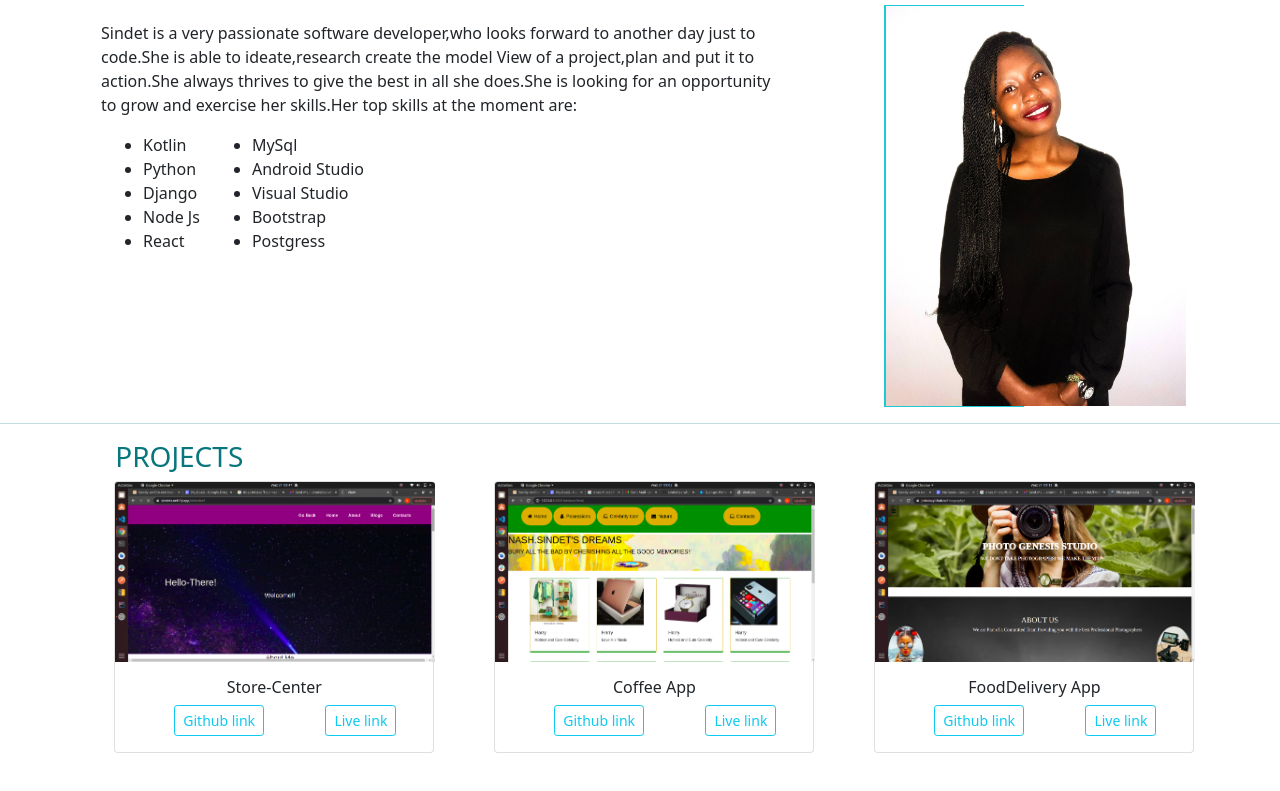
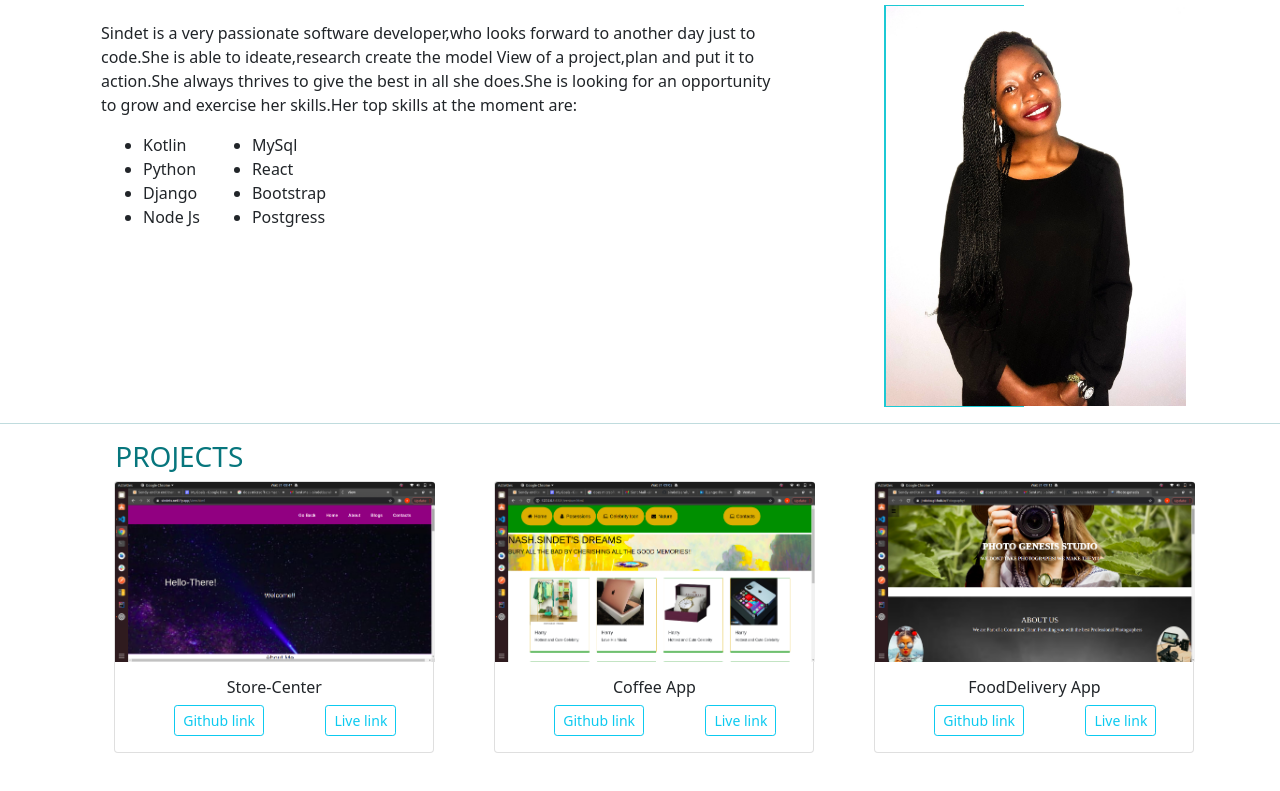
Before and after one commit to sindetisarah/Portfolio, a plain HTML site: page index.html in a window 1280 px wide. Shown: the part 861-1652 px from the top of the page. Drawn offline with nearby package versions, Linux system fonts and the light colour scheme.

Commit message:
changed some files

```diff
--- a/index.html
+++ b/index.html
@@ -59,7 +59,7 @@
                                     <li>Python</li>
                                     <li>Django</li>
                                     <li>Node Js</li>
-                                    <li>React</li>
+
 
                                 </ul>
 
@@ -67,10 +67,9 @@
                             <div class="list2">
                                 <ul>
                                     <li>MySql</li>
-                                    <li>Android Studio</li>
-                                    <li>Visual Studio</li>
 
 
+                                    <li>React</li>
                                     <li>Bootstrap</li>
                                     <li>Postgress</li>
 
```
